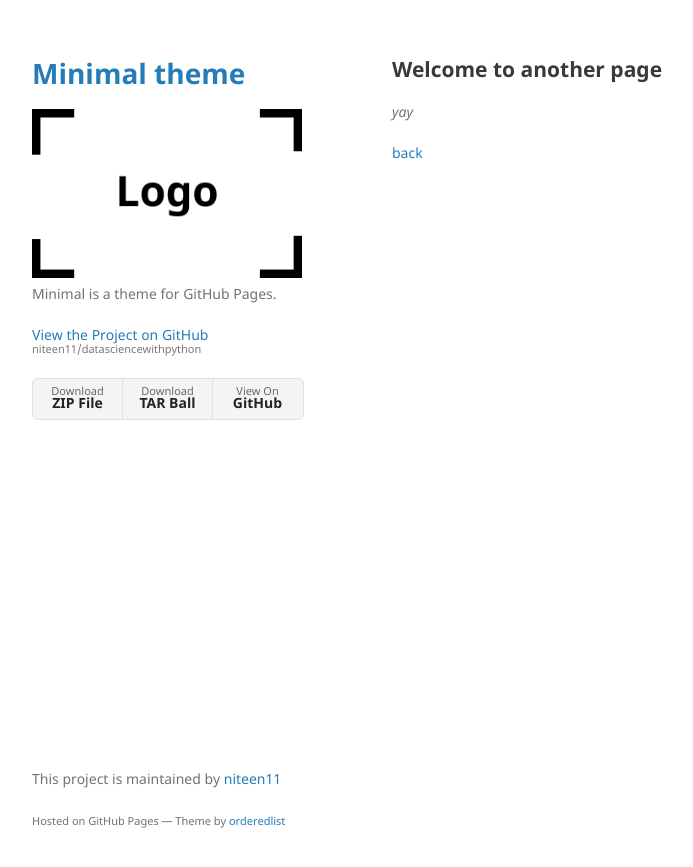
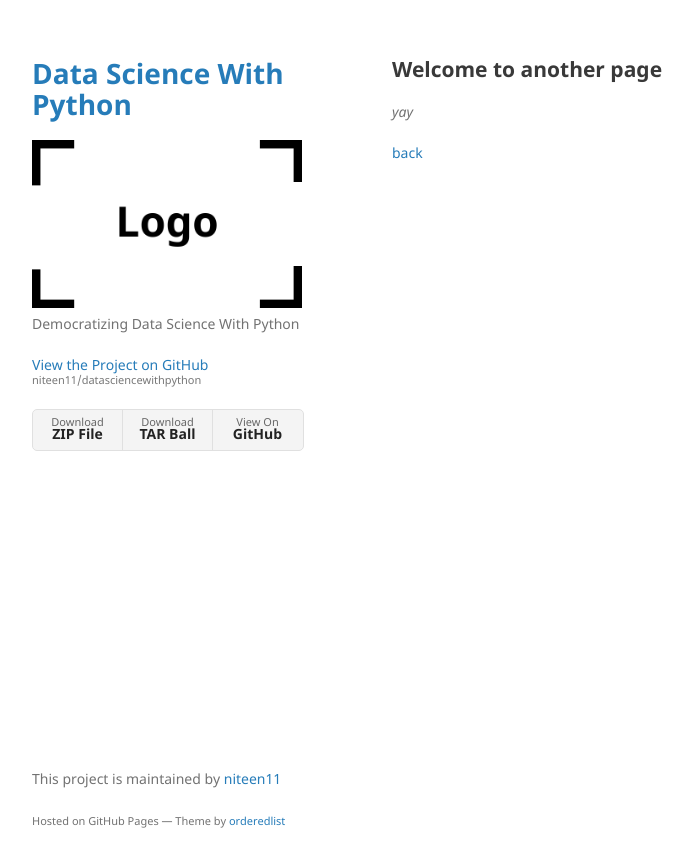
Before and after one commit to niteen11/datasciencewithpython, a Jekyll site: the page built from another-page.md, in a window 1280 px wide. Shown: the top 867 px of the page, without its empty margins (178-871 px from the left). Built offline with Jekyll 4.4.1, drawn with Linux system fonts in a browser that asks for light colours; our own code applies the rules of GitHub Pages for plain Markdown files.

Commit message:
Update _config.yml

```diff
--- a/_config.yml
+++ b/_config.yml
@@ -1,6 +1,6 @@
-title: Minimal theme
+title: Data Science With Python
 logo: /assets/img/logo.png
-description: Minimal is a theme for GitHub Pages.
+description: Democratizing Data Science With Python
 show_downloads: true
 google_analytics:
 theme: jekyll-theme-minimal
```
